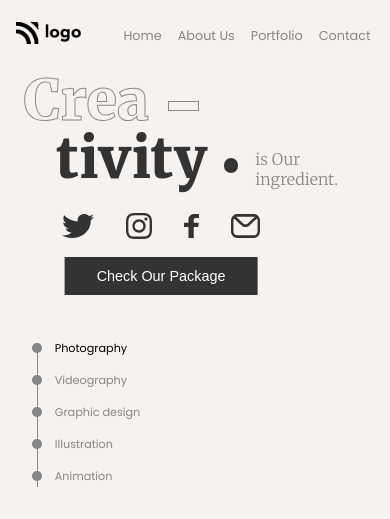
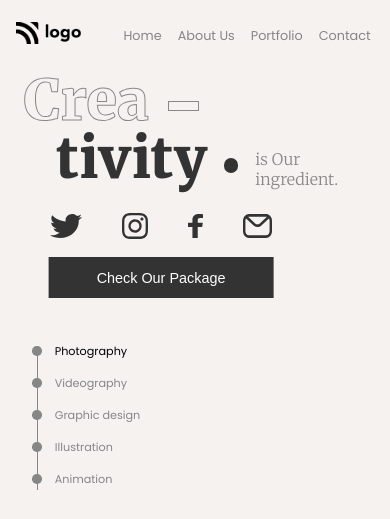
Before and after one commit to vimal573/html-css-proj-14, a plain HTML site: page index.html in a window 390 px wide. Shown: the top 519 px of the page. Drawn offline with Linux system fonts and the light colour scheme.

Commit message:
fixing media querris

```diff
--- a/style.css
+++ b/css/style.css
@@ -27,6 +27,7 @@ body {
   margin: 0 auto;
 }
 
+/* Left side  */
 .left-side {
   flex: 0 0 35%;
   position: relative;
@@ -43,10 +44,12 @@ body {
   display: block;
 }
 
+/* Right side  */
 .right-side {
   flex: 0 0 65%;
 }
 
+/* Logo */
 .logo-box {
   position: absolute;
   top: 2.7rem;
@@ -58,10 +61,12 @@ body {
   height: 3.6rem;
 }
 
+/* Navbar */
 .navbar {
   margin-right: 6rem;
 }
 
+/* Navbar rule */
 .nav-list::before {
   content: " ";
   height: 1.35px;
@@ -95,6 +100,7 @@ body {
   color: #000000;
 }
 
+/* Heading */
 .heading {
   font-family: "Merriweather", sans-serif;
   position: relative;
@@ -107,6 +113,7 @@ body {
   color: #333333;
 }
 
+/* Heading transparent */
 .heading > h1 {
   color: transparent;
   -webkit-text-stroke-width: 1px;
@@ -114,6 +121,7 @@ body {
   margin-left: 3rem;
 }
 
+/* square */
 .heading > h1::after {
   content: " ";
   height: 1rem;
@@ -125,6 +133,7 @@ body {
   left: 25rem;
 }
 
+/* circe */
 .heading > h1::before {
   content: " ";
   height: 2rem;
@@ -156,6 +165,7 @@ body {
   margin-left: 1rem;
 }
 
+/* social */
 .social {
   display: flex;
   flex-direction: column;
@@ -165,6 +175,7 @@ body {
   right: 6rem;
 }
 
+/* Button */
 .btn {
   border: none;
   cursor: pointer;
@@ -177,6 +188,7 @@ body {
   right: 6rem;
 }
 
+/* right bottom */
 .bottom {
   position: relative;
   left: 9rem;
@@ -192,6 +204,7 @@ body {
   gap: 2.6rem;
 }
 
+/* vertical rule */
 .bottom-list::before {
   content: " ";
   height: 30rem;
@@ -209,6 +222,7 @@ body {
   position: relative;
 }
 
+/* bullets */
 .list-item::before {
   content: " ";
   height: 1.2rem;
@@ -251,6 +265,7 @@ body {
   position: relative;
 }
 
+/* Down arrow */
 .down-arrow {
   height: 10rem;
   width: 1.4px;
@@ -417,7 +432,7 @@ body {
     flex-direction: row;
     justify-content: center;
     align-items: center;
-    gap: 4rem;
+    gap: 5rem;
     position: relative;
     top: 3rem;
     right: 0;
@@ -429,6 +444,7 @@ body {
     right: 0;
     left: 50%;
     transform: translateX(-50%);
+    padding: 1.6rem 6rem;
   }
 
   .bottom {
--- a/index.html
+++ b/index.html
@@ -4,7 +4,7 @@
     <meta charset="UTF-8" />
     <meta http-equiv="X-UA-Compatible" content="IE=edge" />
     <meta name="viewport" content="width=device-width, initial-scale=1.0" />
-    <link rel="stylesheet" href="style.css" />
+    <link rel="stylesheet" href="css/style.css" />
     <link
       rel="stylesheet"
       href="https://cdnjs.cloudflare.com/ajax/libs/font-awesome/6.1.1/css/all.min.css"
@@ -16,11 +16,14 @@
   </head>
   <body>
     <div class="container">
+      <!-- Left side -->
       <div class="left-side">
+        <!-- Logo -->
         <div class="logo-box">
           <img src="./asset/Logo.png" alt="LOGO" class="logo" />
         </div>
 
+        <!-- left side image -->
         <img src="./images/main-img.jpg" alt="" class="main-img" />
       </div>
       <div class="right-side">
@@ -33,6 +36,7 @@
           </ul>
         </nav>
 
+        <!-- Heading -->
         <div class="heading">
           <h1>Crea</h1>
           <div class="heading-description">
@@ -44,6 +48,7 @@
           </div>
         </div>
 
+        <!-- Social icon section -->
         <div class="social">
           <a href="#"><img src="./asset/Twitter Icon.svg" alt="" /></a>
           <a href="#"><img src="./asset/Instagram Icon.svg" alt="" /></a>
@@ -51,10 +56,12 @@
           <a href="#"><img src="./asset/Email Icon.svg" alt="" /></a>
         </div>
 
+        <!-- Button -->
         <div class="btn-wrapper">
           <button class="btn">Check Our Package</button>
         </div>
 
+        <!-- right side bottom section -->
         <div class="bottom">
           <ul class="bottom-list">
             <li class="list-item">Photography</li>
```
